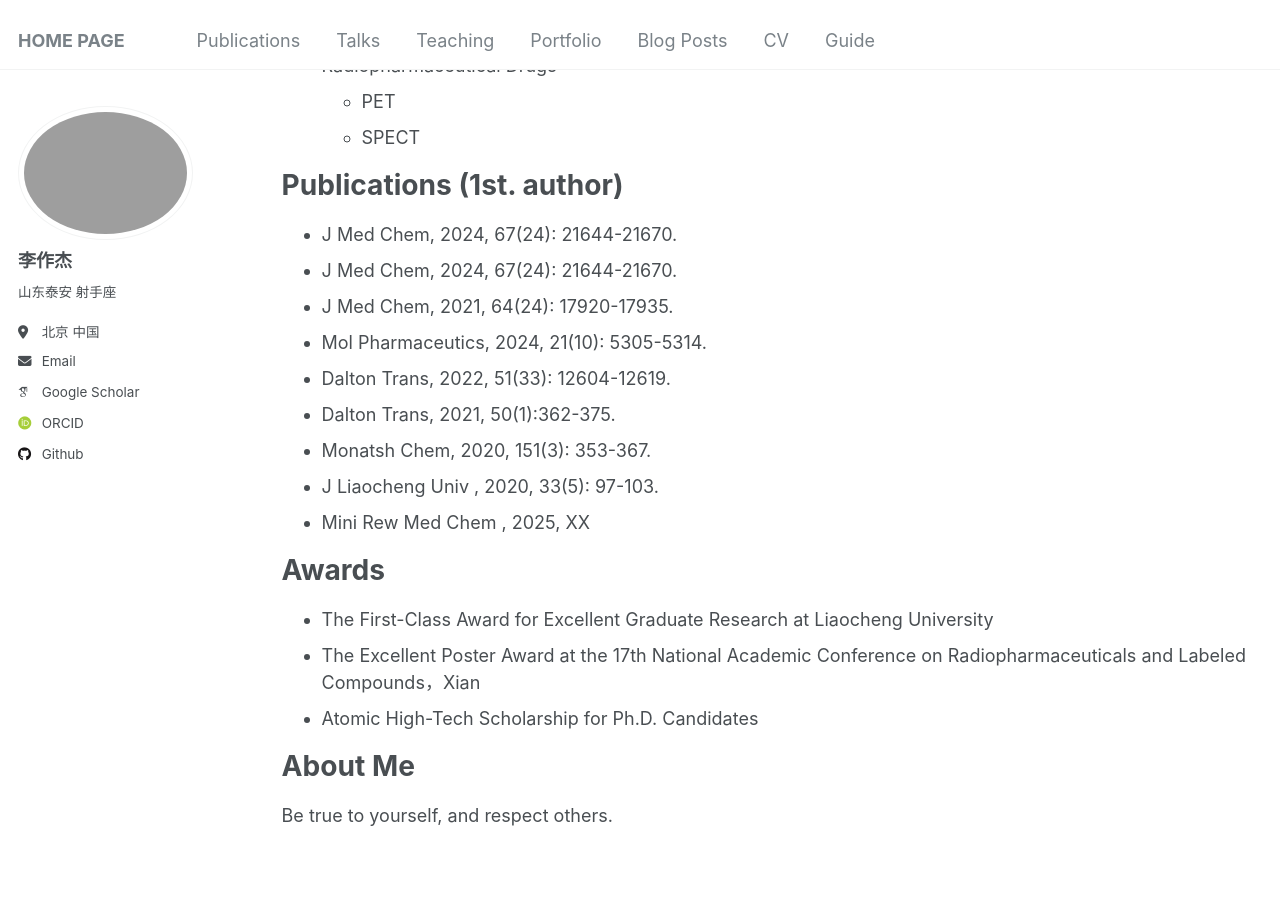
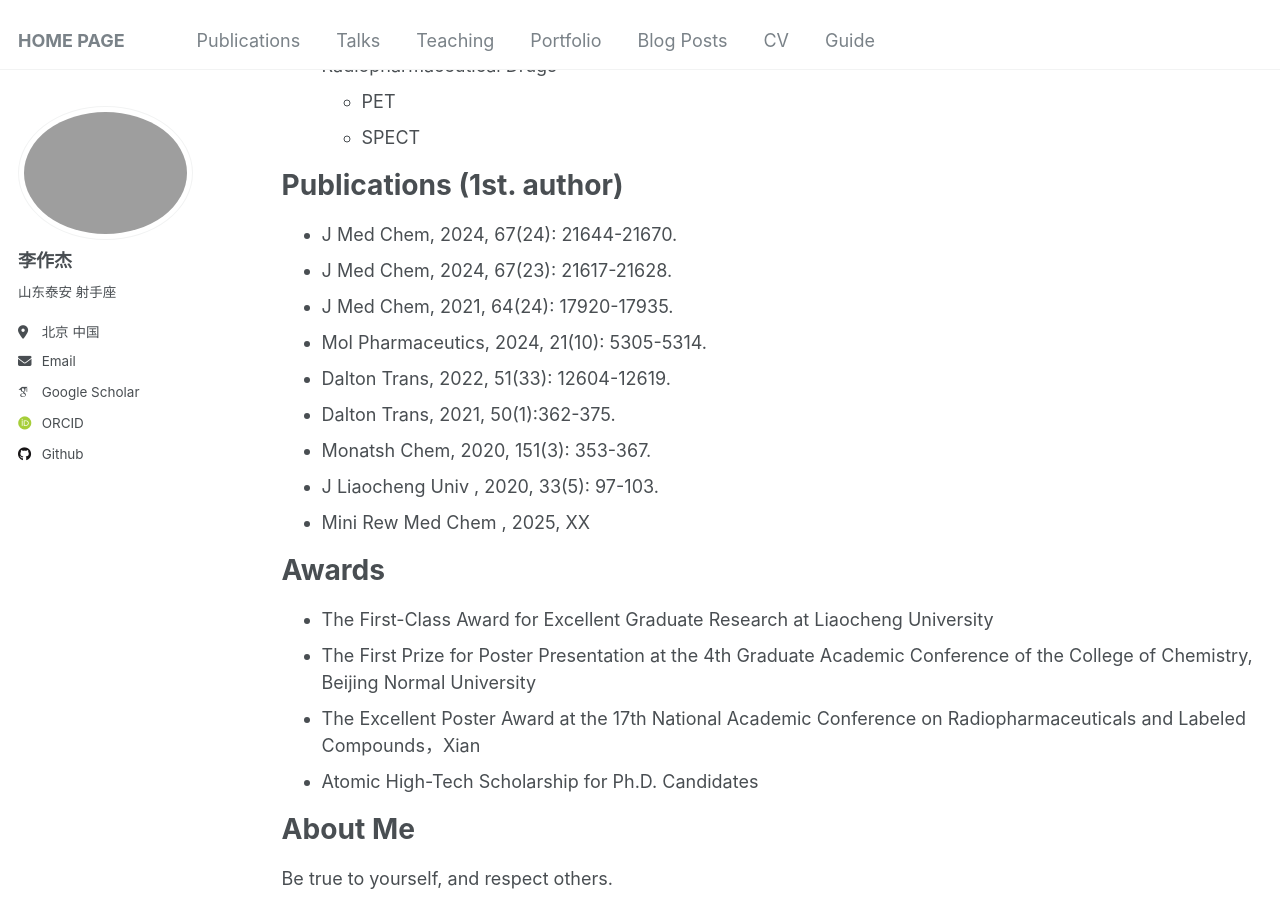
Before and after one commit to Infinity-LZJ/Zuojie_Li.github, a Jekyll site: the page built from _pages/cv.md, in a window 1280 px wide and 900 px high, scrolled down 1003 px. Built offline with Jekyll 4.4.1, drawn with Linux system fonts in a browser that asks for light colours; some web fonts are replaced; a file with an impossible date is left out.

Commit message:
Update cv.md

```diff
--- a/_pages/cv.md
+++ b/_pages/cv.md
@@ -48,7 +48,7 @@ Skills
 Publications (1st. author)
 ======
 * J Med Chem,  2024, 67(24): 21644-21670.
-* J Med Chem,  2024, 67(24): 21644-21670.
+* J Med Chem,  2024, 67(23): 21617-21628.
 * J Med Chem,  2021, 64(24): 17920-17935.
 * Mol Pharmaceutics,  2024, 21(10): 5305-5314.
 * Dalton Trans,  2022, 51(33): 12604-12619.
@@ -60,6 +60,7 @@ Publications (1st. author)
 Awards
 ======
 * The First-Class Award for Excellent Graduate Research at Liaocheng University
+* The First Prize for Poster Presentation at the 4th Graduate Academic Conference of the College of Chemistry, Beijing Normal University
 * The Excellent Poster Award at the 17th National Academic Conference on Radiopharmaceuticals and Labeled Compounds，Xian
 * Atomic High-Tech Scholarship for Ph.D. Candidates
 
```
